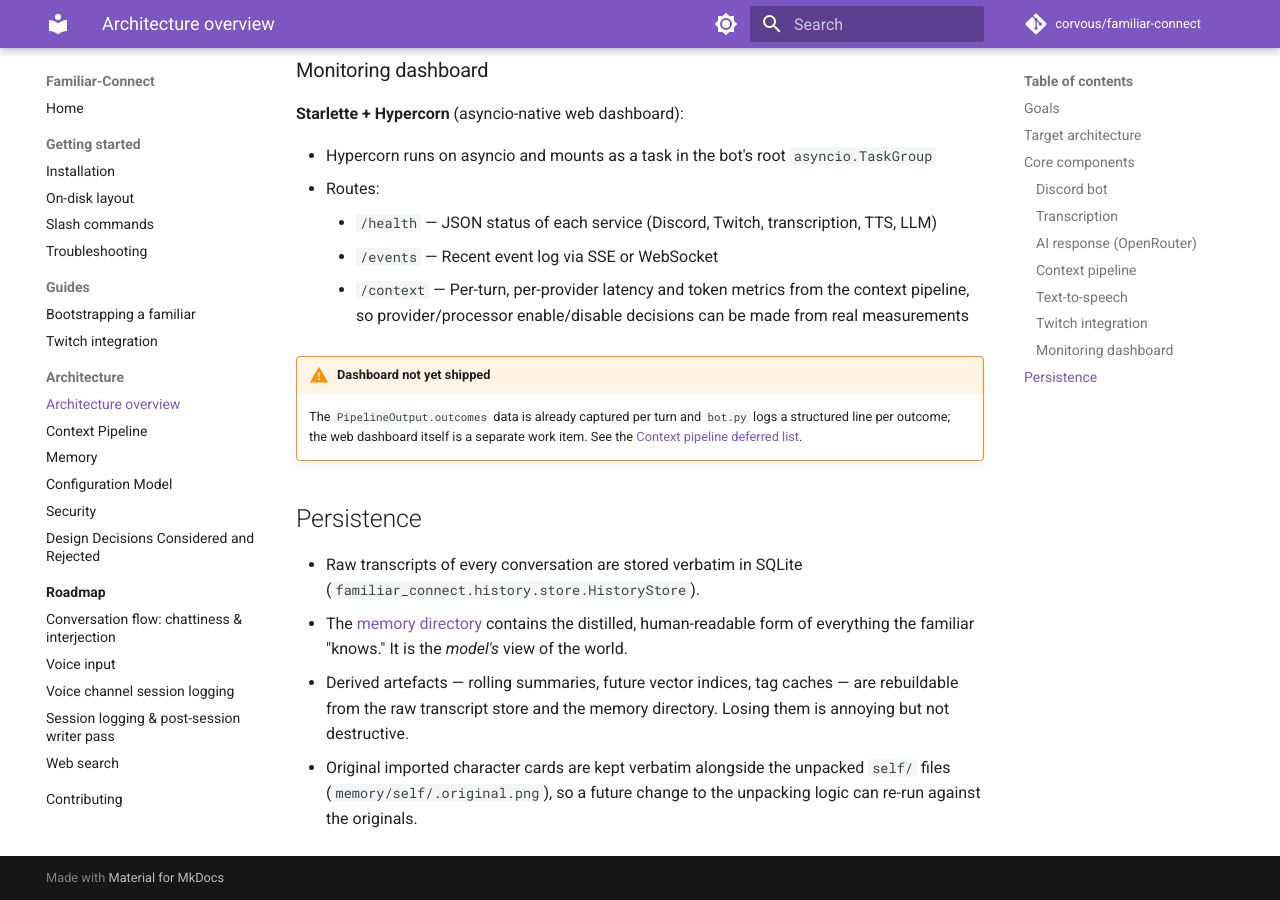
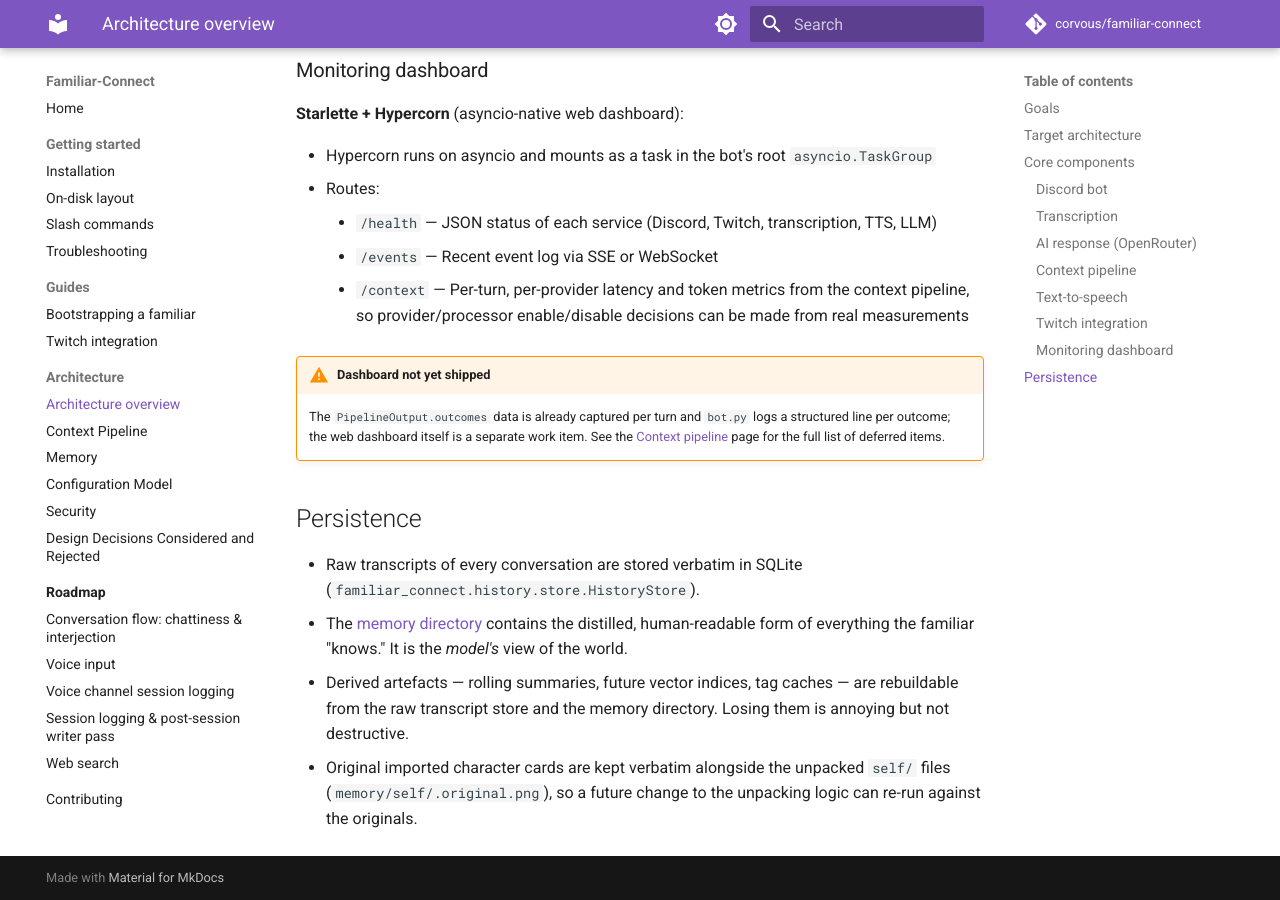
Before and after one commit to CorVous/Familiar-Connect, an MkDocs documentation site: the page built from docs/architecture/overview.md, in a window 1280 px wide and 900 px high, scrolled down 3278 px. Built offline with MkDocs 1.6.1 and Material for MkDocs 9.7.7, drawn with Linux system fonts in a browser that asks for light colours; comment, search, counter and statistics services are not loaded.

Commit message:
docs: fix broken mkdocs anchors
- architecture/overview.md pointed at context-pipeline.md#deferred
  which doesn't exist; point at the page instead.
- session-logging.md and web-search.md used double-dash slugs for the
  '&'/slash-containing headings; mkdocs default slugifier collapses
  to single dashes.

mkdocs build --strict is now clean.

```diff
--- a/docs/architecture/overview.md
+++ b/docs/architecture/overview.md
@@ -161,7 +161,8 @@ the event catalogue and slash command surface.
     The `PipelineOutput.outcomes` data is already captured per turn
     and `bot.py` logs a structured line per outcome; the web
     dashboard itself is a separate work item. See the
-    [Context pipeline deferred list](context-pipeline.md#deferred).
+    [Context pipeline](context-pipeline.md) page for the full list
+    of deferred items.
 
 ## Persistence
 
```
Also changed, not shown: docs/roadmap/session-logging.md (+1 -1 lines), docs/roadmap/web-search.md (+1 -1 lines).
